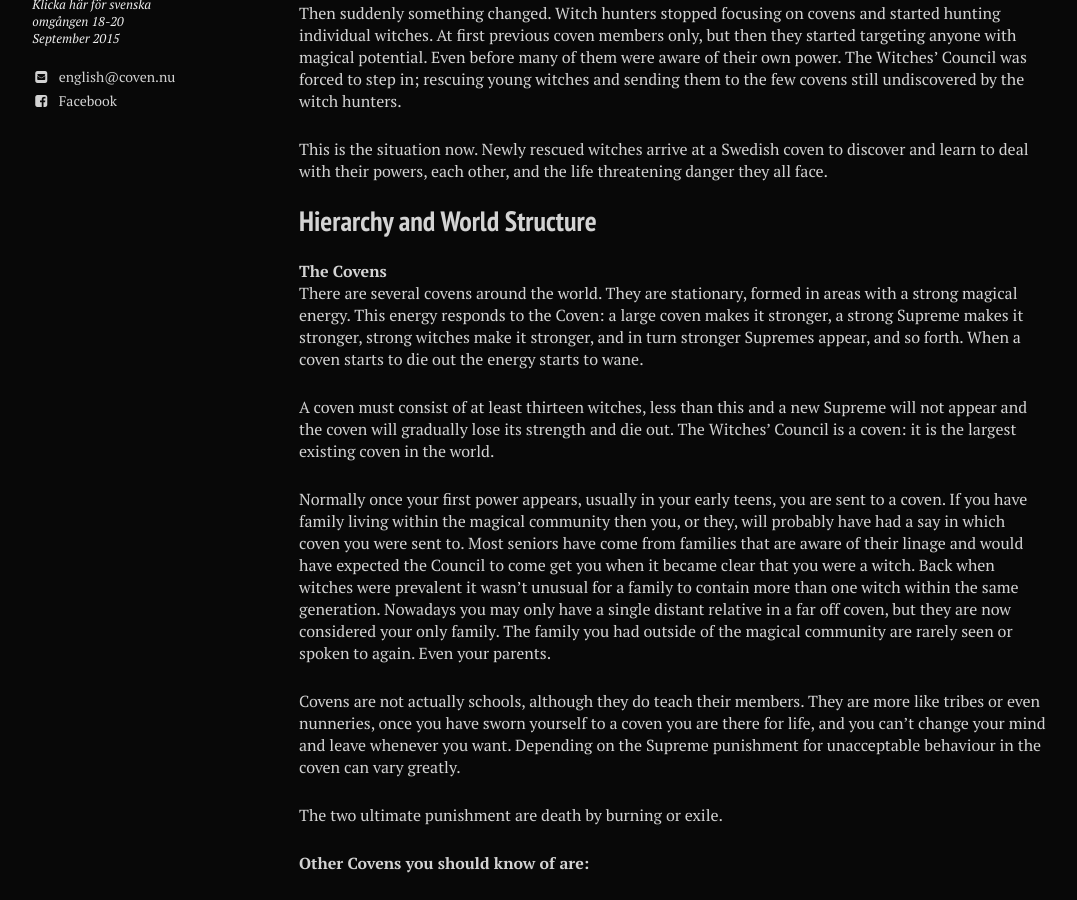
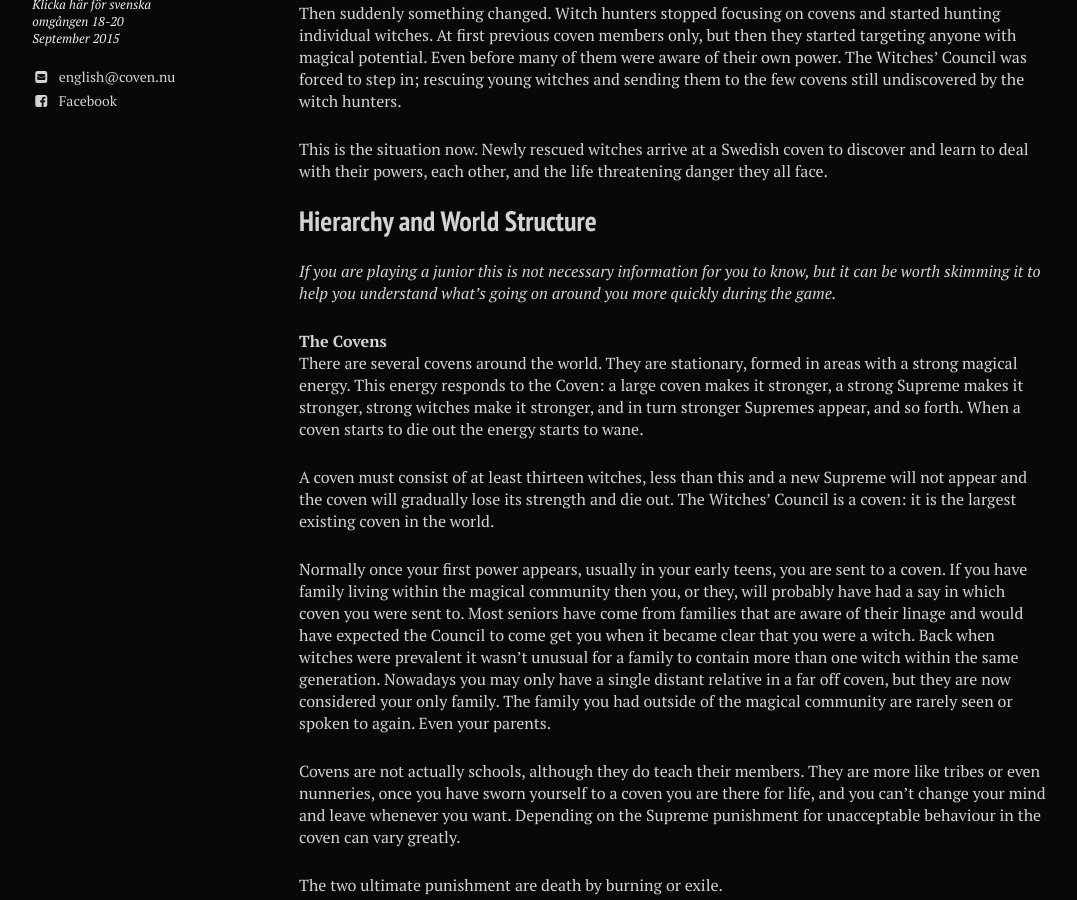
Before and after one commit to stanislavb/en.coven.nu, a Jekyll site: the page built from fictional/index.md, in a window 1280 px wide and 900 px high, scrolled down 927 px. Shown: the whole window, without its empty margins (21-1098 px from the left). Built offline with Jekyll 4.4.1, drawn with Linux system fonts in a browser that asks for light colours; nearby versions of some CDN libraries.

Commit message:
Update index.md

```diff
--- a/fictional/index.md
+++ b/fictional/index.md
@@ -34,6 +34,8 @@ Then suddenly something changed. Witch hunters stopped focusing on covens and st
 This is the situation now. Newly rescued witches arrive at a Swedish coven to discover and learn to deal with their powers, each other, and the life threatening danger they all face.
 
 ## Hierarchy and World Structure
+
+*If you are playing a junior this is not necessary information for you to know, but it can be worth skimming it to help you understand what’s going on around you more quickly during the game.*
 
 **The Covens**
 There are several covens around the world. They are stationary, formed in areas with a strong magical energy. This energy responds to the Coven: a large coven makes it stronger, a strong Supreme makes it stronger, strong witches make it stronger, and in turn stronger Supremes appear, and so forth. When a coven starts to die out the energy starts to wane.
```
